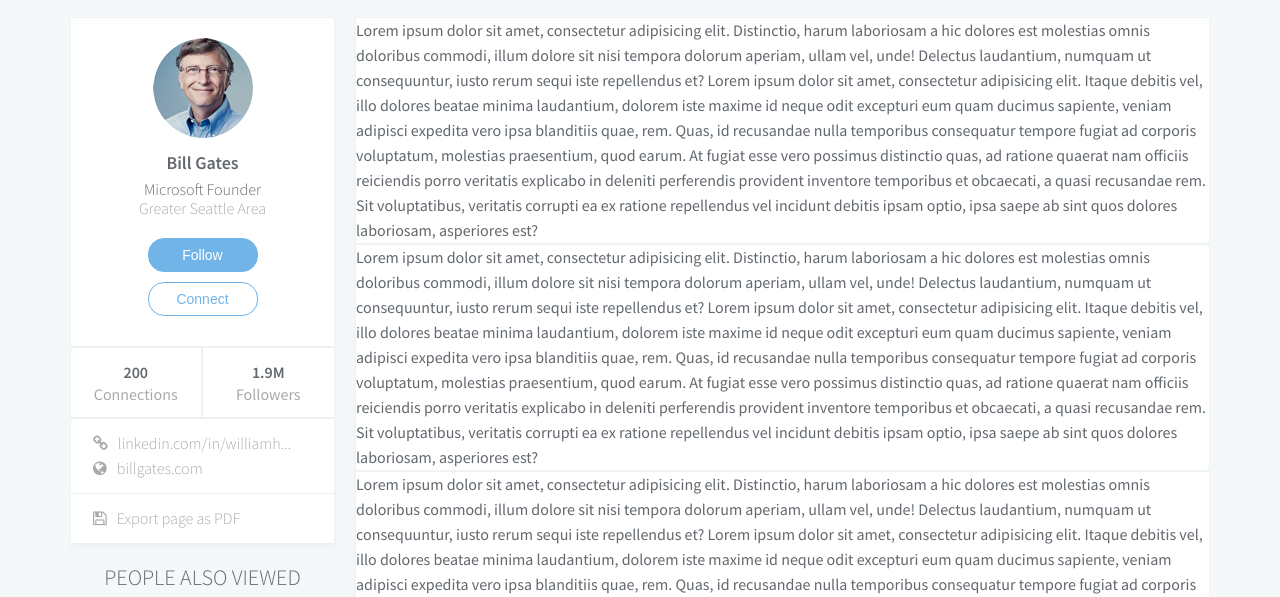
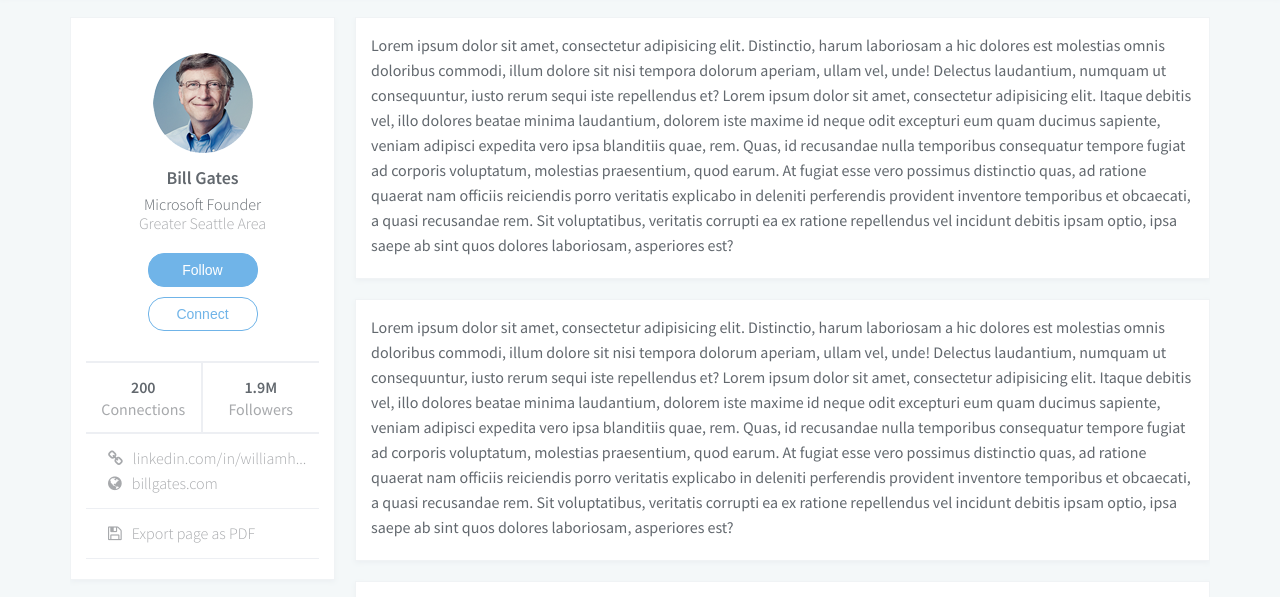
Before and after one commit to drehimself/linkedin-redesign, a website: page public/index.html in a window 1280 px wide. Shown: the part 141-738 px from the top of the page. Drawn offline with nearby package versions, Linux system fonts and the light colour scheme.

Commit message:
trying on work computer

```diff
--- a/package.json
+++ b/package.json
@@ -10,6 +10,7 @@
   "license": "MIT",
   "devDependencies": {
     "gulp": "^3.9.1",
-    "laravel-elixir": "^6.0.0-2"
+    "laravel-elixir": "^6.0.0-2",
+    "laravel-elixir-browsersync-official": "^1.0.0"
   }
 }
--- a/resources/assets/sass/app.scss
+++ b/resources/assets/sass/app.scss
@@ -30,6 +30,8 @@
 
 .widget-container {
     background: white;
+    padding: 15px 15px 20px;
+    margin-bottom: 20px;
     border: 1px solid #F0F3F5;
     box-shadow: 0px 2px 5px 0px rgba(236,240,243,1);
 }
```
Also changed, not shown: public/css/app.css, 1 other file.
